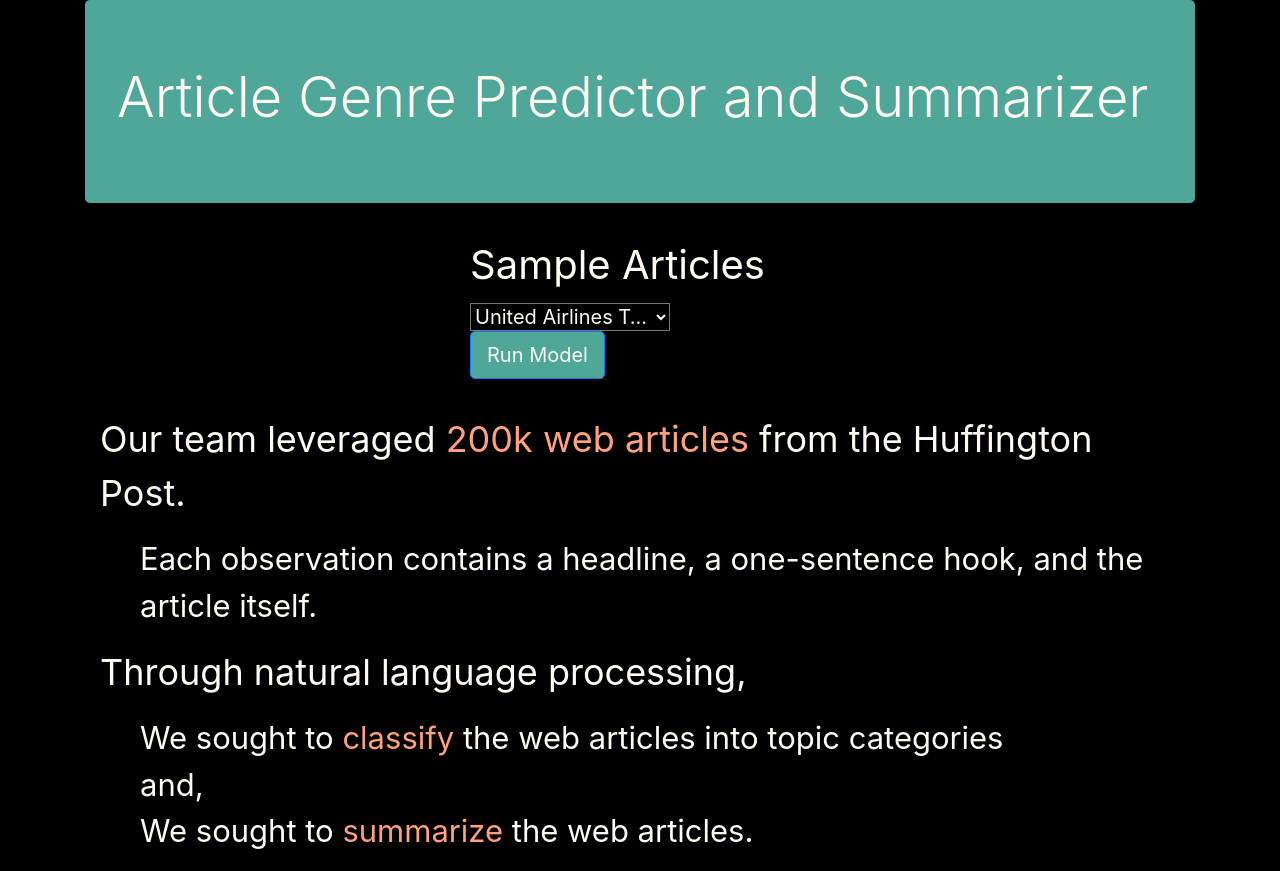
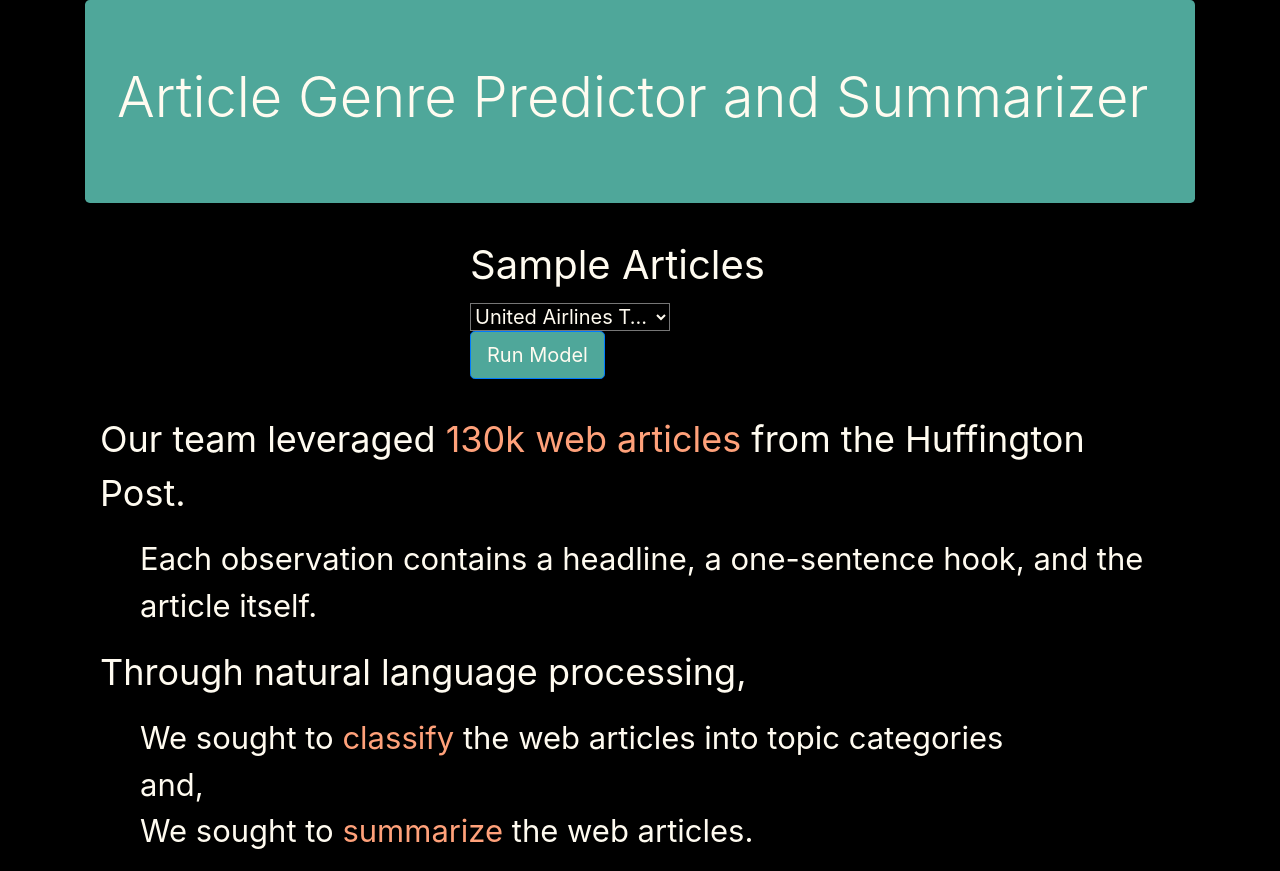
Before and after one commit to willcline613/article-categorizer-deploy, a plain HTML site: page static/index.html in a window 1280 px wide. Drawn offline with Linux system fonts and the light colour scheme; a script that the page names is missing.

Commit message:
Changed article ammount

```diff
--- a/static/index.html
+++ b/static/index.html
@@ -83,7 +83,7 @@
           previous line
         -->
         <p style="font-size:36px; color:#FFFBF0">
-            Our team leveraged <span class="highlight">200k web articles</span> from the Huffington Post. </p>
+            Our team leveraged <span class="highlight">130k web articles</span> from the Huffington Post. </p>
         <p style="font-size:31px; color:#FFFBF0" class="tab">
             Each observation contains a headline, a one-sentence hook, and the article itself. </p>
         <p style="font-size:36px; color:#FFFBF0">Through natural language processing,</p>
```
